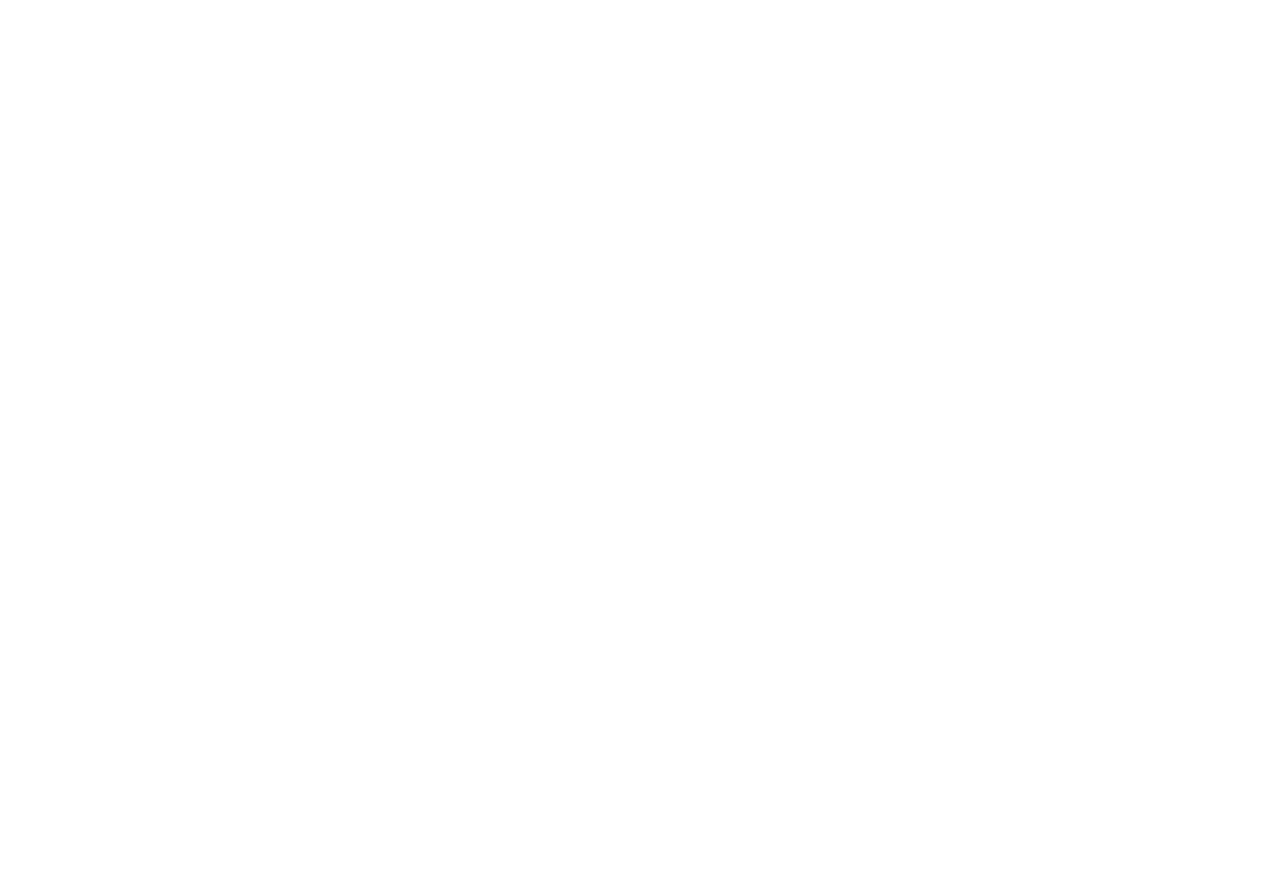
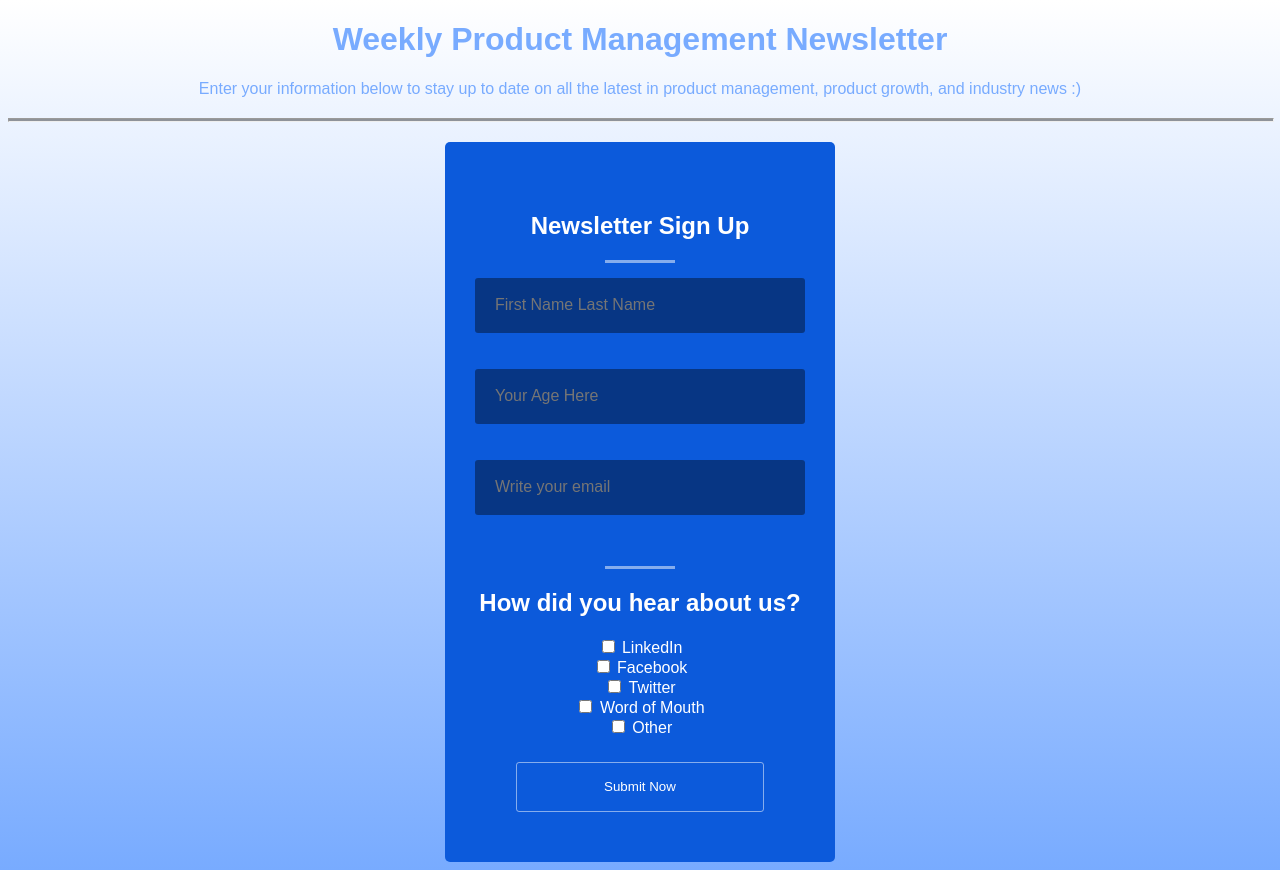
Before and after one commit to keyates/News-letter-signup, a plain HTML site: page index.html in a window 1280 px wide. Before the commit the page ends 800 px from the top, so only its background shows below. Drawn offline with Linux system fonts and the light colour scheme.

Commit message:
adding all the html and css

```diff
--- a/index.html
+++ b/index.html
@@ -1,13 +1,50 @@
 <!DOCTYPE html>
 <html lang="en">
-    <link rel="stylesheet" href="style.css">
 <head>
     <meta charset="UTF-8">
     <meta http-equiv="X-UA-Compatible" content="IE=edge">
     <meta name="viewport" content="width=device-width, initial-scale=1.0">
-    <title>Document</title>
+    <link rel="stylesheet" href="style.css">
+    <title>Prodcut Newsletter Signup</title>
 </head>
 <body>
+    <div class="title">
+        <h1>Weekly Product Management Newsletter</h1>
+        <p>Enter your information below to stay up to date on all the latest in product management, product growth, and industry news :)</p>
+        <hr>
+    </div>
+    <div class="newsletter">
+        <h2>Newsletter Sign Up</h2>
+        <hr>
+        <form>
+            <input type="Name" placeholder="First Name Last Name" required>
+            <br>
+            <input type="Age" placeholder="Your Age Here" required>
+            <br>
+            <input type="Email" placeholder="Write your email" required>
+            <br>
+            <hr>
+            <h2>How did you hear about us?</h2>
+            <input type="checkbox" id="LinkedIn" name="LinkedIn" value="LinkedIn">
+            <label for="LinkedIn"> LinkedIn</label>
+            <br>
+            <input type="checkbox" id="Facebook" name="Facebook" value="Facebook">
+            <label for="Facebook"> Facebook</label>
+            <br>
+            <input type="checkbox" id="Twitter" name="Twitter" value="Twitter">
+            <label for="Twitter"> Twitter</label>
+            <br>
+            <input type="checkbox" id="Word of Mouth" name="Word of Mouth" value="Word of Mouth">
+            <label for="Word of Mouth"> Word of Mouth</label>
+            <br>
+            <input type="checkbox" id="Other" name="Other" value="Other">
+            <label for="Other"> Other</label>
+            <br>
+            <button type="submit"> Submit Now</button>
+        </form>
+    </div>
+
+<script src="app.js"></script>
 
 </body>
 </html>
--- a/style.css
+++ b/style.css
@@ -0,0 +1,94 @@
+
+body {
+    font-family: sans-serif;
+    background: linear-gradient(#fff, #78abff);
+    min-height: 100vh;
+}
+
+h1 {
+    text-align: center;
+    color: #78abff;
+}
+
+p {
+    text-align: center;
+    color: #78abff;
+}
+
+.title hr{
+    width: 100%;
+    height: 2px;
+    margin: 20px auto;
+    background: rgba(0,0,0,0.4)
+}
+
+.newsletter {
+    background: #0c5adb;
+    margin: 0 auto;
+    text-align: center;
+    max-width: 330px;
+    padding: 50px 30px;
+    border-radius: 5px;
+    color: #fff;
+}
+.newsletter hr{
+    width: 70px;
+    height: 3px;
+    margin: 15px auto;
+    border: 0;
+    background: rgba(255, 255, 255, 0.5);
+}
+.newsletter input[type=Name]{
+    border-radius: 3px;
+    background-color: rgba(0,0,0,0.4);
+    width: 100%;
+    height: 55px;
+    border: 0px;
+    padding: 0 20px;
+    color: rgba(255,255,255,0.8);
+    margin-bottom: 36px;
+    outline: none;
+    box-sizing: border-box;
+    font-size: 16px;
+}
+.newsletter input[type=Age]{
+    border-radius: 3px;
+    background-color: rgba(0,0,0,0.4);
+    width: 100%;
+    height: 55px;
+    border: 0px;
+    padding: 0 20px;
+    color: rgba(255,255,255,0.8);
+    margin-bottom: 36px;
+    outline: none;
+    box-sizing: border-box;
+    font-size: 16px;
+}
+.newsletter input[type=Email]{
+    border-radius: 3px;
+    background-color: rgba(0,0,0,0.4);
+    width: 100%;
+    height: 55px;
+    border: 0px;
+    padding: 0 20px;
+    color: rgba(255,255,255,0.8);
+    margin-bottom: 36px;
+    outline: none;
+    box-sizing: border-box;
+    font-size: 16px;
+}
+.newsletter input[type=checkbox]{
+    cursor: pointer;
+}
+.newsletter button{
+    border: 1px solid rgba(255, 255, 255, 0.5);
+    border-radius: 3px;
+    height: 50px;
+    width: 75%;
+    background-color: transparent;
+    margin-top: 25px;
+    color: #fff;
+    padding: 0px 28px;
+    cursor: pointer;
+
+}
```
Also changed, not shown: app.js (added).
